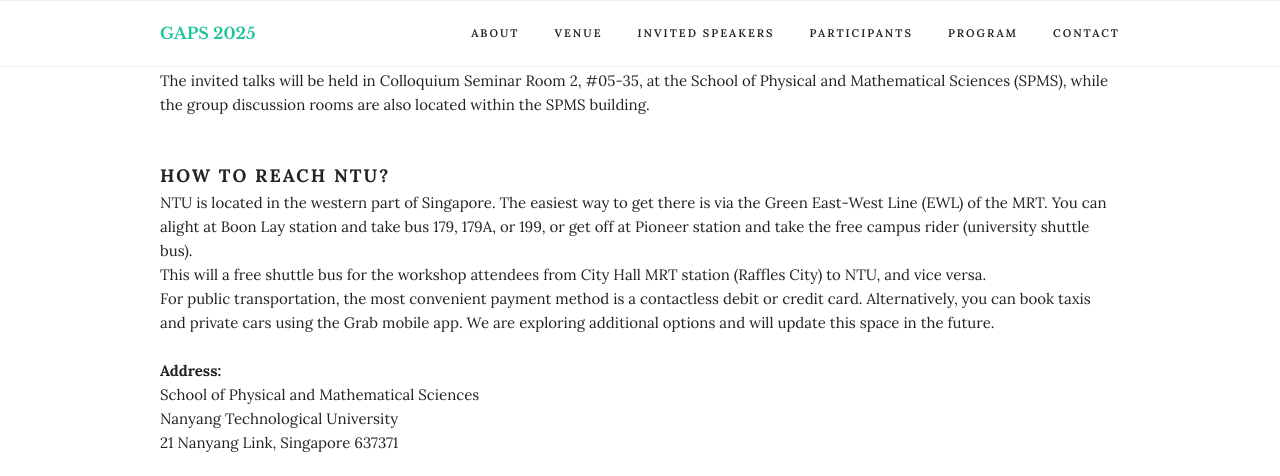
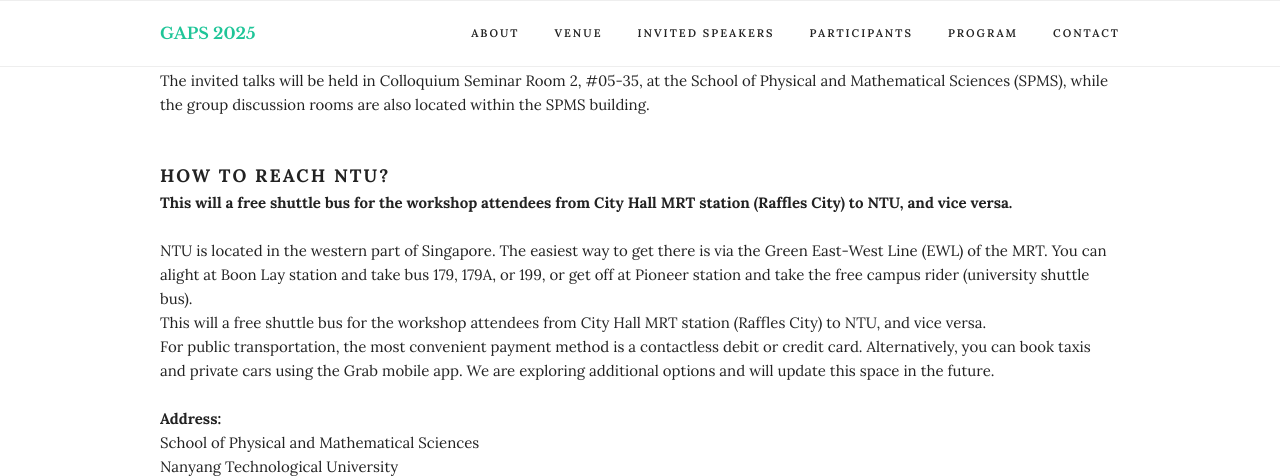
Before and after one commit to gapsworkshop/gaps2025, a Jekyll site: the page built from index.html, in a window 1280 px wide and 900 px high, scrolled down 1329 px, cut to the strip 0-476 px from the top of the window. Built offline with Jekyll 4.4.1, drawn with Linux system fonts in a browser that asks for light colours.

Commit message:
Update venue.html

```diff
--- a/_includes/venue.html
+++ b/_includes/venue.html
@@ -11,6 +11,7 @@
   <div class="docs-subsection">
     <div class="docs-subheader">How to reach NTU?</div>
     <p>
+      <b>This will a free shuttle bus for the workshop attendees from City Hall MRT station (Raffles City) to NTU, and vice versa.</b> <br> <br>
       NTU is located in the western part of Singapore. The easiest way to get there is via the Green East-West Line (EWL) of the MRT. You can alight at Boon Lay station and take bus 179, 179A, or 199, or get off at Pioneer station and take the free campus rider (university shuttle bus).<br>
 
       This will a free shuttle bus for the workshop attendees from City Hall MRT station (Raffles City) to NTU, and vice versa. <br>
```
